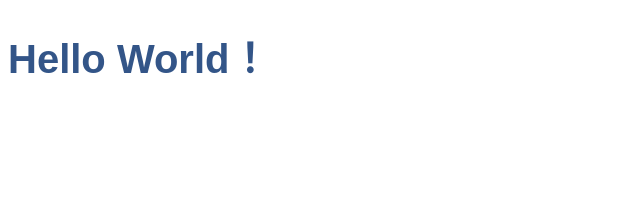
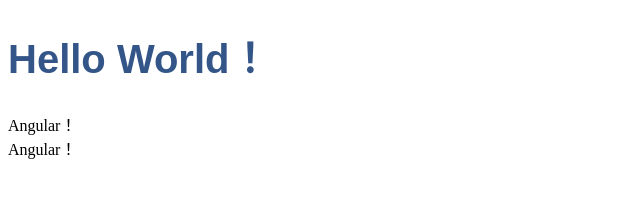
Before and after one commit to nagi125/study-angular, an Angular app: page / in a window 1280 px wide. Shown: the top 210 px of the page, without its empty margins (0-640 px from the left). Built offline with nearby package versions, Linux system fonts and the light colour scheme.

Commit message:
add:ngifサンプル追加

```diff
--- a/src/app/app.component.html
+++ b/src/app/app.component.html
@@ -1 +1,4 @@
 <h1>{{ title }}</h1>
+
+<div *ngIf="sampleStr === 'angular'">Angular！</div>
+<div *ngIf="isAngular">Angular！</div>
--- a/src/app/app.component.ts
+++ b/src/app/app.component.ts
@@ -8,4 +8,6 @@ import { Component } from '@angular/core';
 
 export class AppComponent {
   title = 'Hello World！';
+  isAngular = true;
+  sampleStr = 'angular';
 }
```
